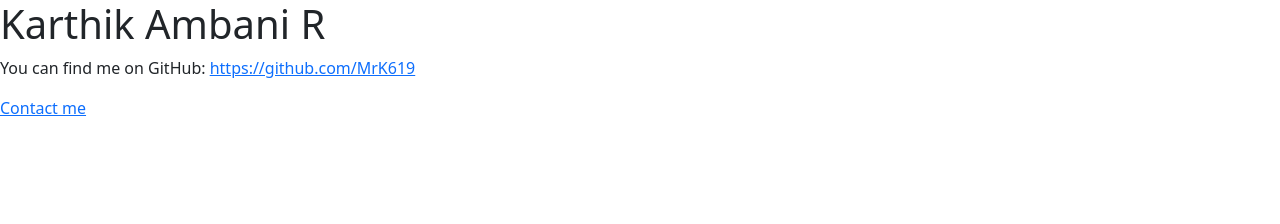
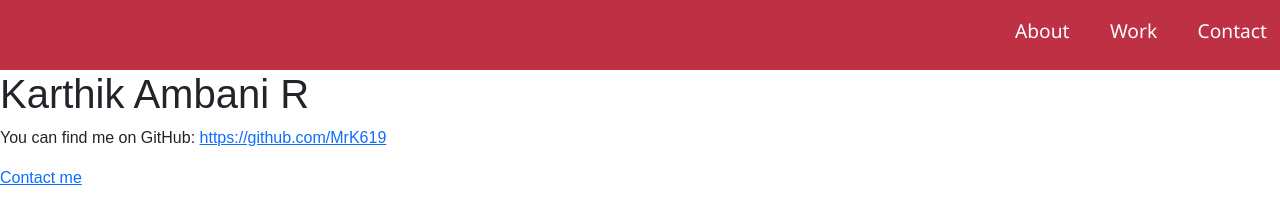
Before and after one commit to MrK619/portfolio, a Gatsby site: page / in a window 1280 px wide. Built offline with nearby package versions, Linux system fonts and the light colour scheme; Gatsby itself is replaced by a stand-in of ours.

Commit message:
Add header

```diff
--- a/gatsby-config.js
+++ b/gatsby-config.js
@@ -1,6 +1,11 @@
 module.exports = {
   siteMetadata: {
+    title: "my first gatsby project",
     siteUrl: `https://www.yourdomain.tld`,
+
   },
-  plugins: [],
+  plugins: [
+    "gatsby-plugin-image",
+    "gatsby-plugin-sharp",
+  ],
 }
--- /dev/null
+++ b/src/components/header.js
@@ -0,0 +1,28 @@
+import * as React from "react";
+import "bootstrap/dist/css/bootstrap.css";
+
+import * as header from "../styles/header.module.css";
+
+
+
+const NavBar = () => {
+    return (
+
+            <header>
+
+                <div className={header.nav_container}>
+
+                    <div className={header.nav_right}>
+                        <ul>
+                            <li><a href="#" >About</a></li>
+                            <li><a href="#">Work</a></li>
+                            <li><a href="#">Contact</a></li>
+                        </ul>
+                    </div>
+                </div>
+            </header>
+
+    );
+};
+
+export default NavBar;
--- a/src/pages/contact.js
+++ b/src/pages/contact.js
@@ -1,10 +1,12 @@
 import * as React from "react";
 import "bootstrap/dist/css/bootstrap.css"
+import { Link } from "gatsby";
 
 const ContactPage = () => {
     return (
       <main>
         <h1>TBD</h1>
+        <Link to="/" >home</Link>
       </main>
     );
   };
--- a/src/pages/index.js
+++ b/src/pages/index.js
@@ -1,17 +1,28 @@
 import * as React from "react";
 import "bootstrap/dist/css/bootstrap.css";
+import NavBar from "../components/header";
 import { Link } from "gatsby";
+import * as index from "../styles/index.module.css";
+
+
 
 
 const IndexPage = () => {
   return (
     <main>
-      <h1>Karthik Ambani R</h1>
-      <p>
-        You can find me on GitHub:{" "}
-        <a href="https://github.com/MrK619">https://github.com/MrK619</a>{" "}
-      </p>
-      <Link href="/contact">Contact me</Link>
+      <body
+        className={index.main}
+
+      >
+        <NavBar />
+        <h1>Karthik Ambani R</h1>
+        <p>
+          You can find me on GitHub:{" "}
+          <a href="https://github.com/MrK619">https://github.com/MrK619</a>{" "}
+        </p>
+        <Link to="/contact">Contact me</Link>
+
+      </body>
     </main>
   );
 };
--- /dev/null
+++ b/src/styles/header.module.css
@@ -0,0 +1,35 @@
+
+
+
+.nav_container {
+    width: 100%;
+    display: flex;
+    height: 70px;
+    justify-content: right;
+    color:#F0F0F0;
+    background-color: #BE3144;
+    font-family: 'Segoe UI', Tahoma, Geneva, Verdana, sans-serif;
+    font-size:larger ;
+}
+
+.nav_right{
+    padding-right: 10px;
+    width: 300px;
+}
+
+ul{
+    padding-top: 14px;
+    display: flex;
+    justify-content: space-between;
+}
+
+.nav_right li{
+    display: inline-block;
+    margin: 3px;
+}
+
+.nav_right a {
+    color: white;
+    text-decoration: none;
+
+}
--- /dev/null
+++ b/src/styles/index.module.css
@@ -0,0 +1,14 @@
+.main {
+  width: 100%;
+  height: 100vh;
+  background-repeat: no-repeat;
+  background-size: cover;
+}
+
+body {
+  font-family: Arial, sans-serif;
+  margin: 0;
+  padding: 0;
+}
+
+/* Header styles */
```
Also changed, not shown: package.json (+12 -1 lines), 1 other file.
